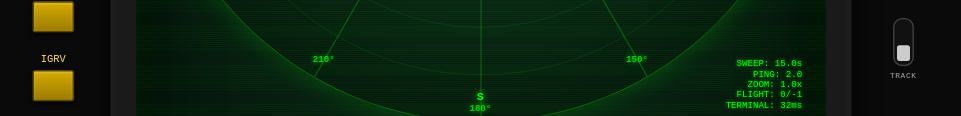
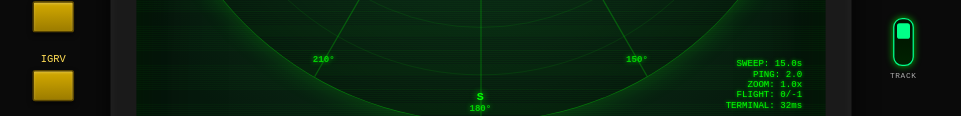
Before and after one commit to borisbruh/24TERMINAL, a website: page public/index.html in a window 1280 px wide. Shown: the part 551-667 px from the top of the page, without its empty margins (159-1120 px from the left). Drawn offline with Linux system fonts and the light colour scheme; no server answers.

Commit message:
Update trackSwitch to include 'on' class
bug fix

```diff
--- a/public/index.html
+++ b/public/index.html
@@ -131,7 +131,7 @@
 			</div>
 
 			<div class="switch-container">
-				<div id="trackSwitch" class="switch">
+				<div id="trackSwitch" class="switch on">
 					<div class="switch-handle"></div>
 				</div>
 				<div class="switch-label">TRACK</div>
```
